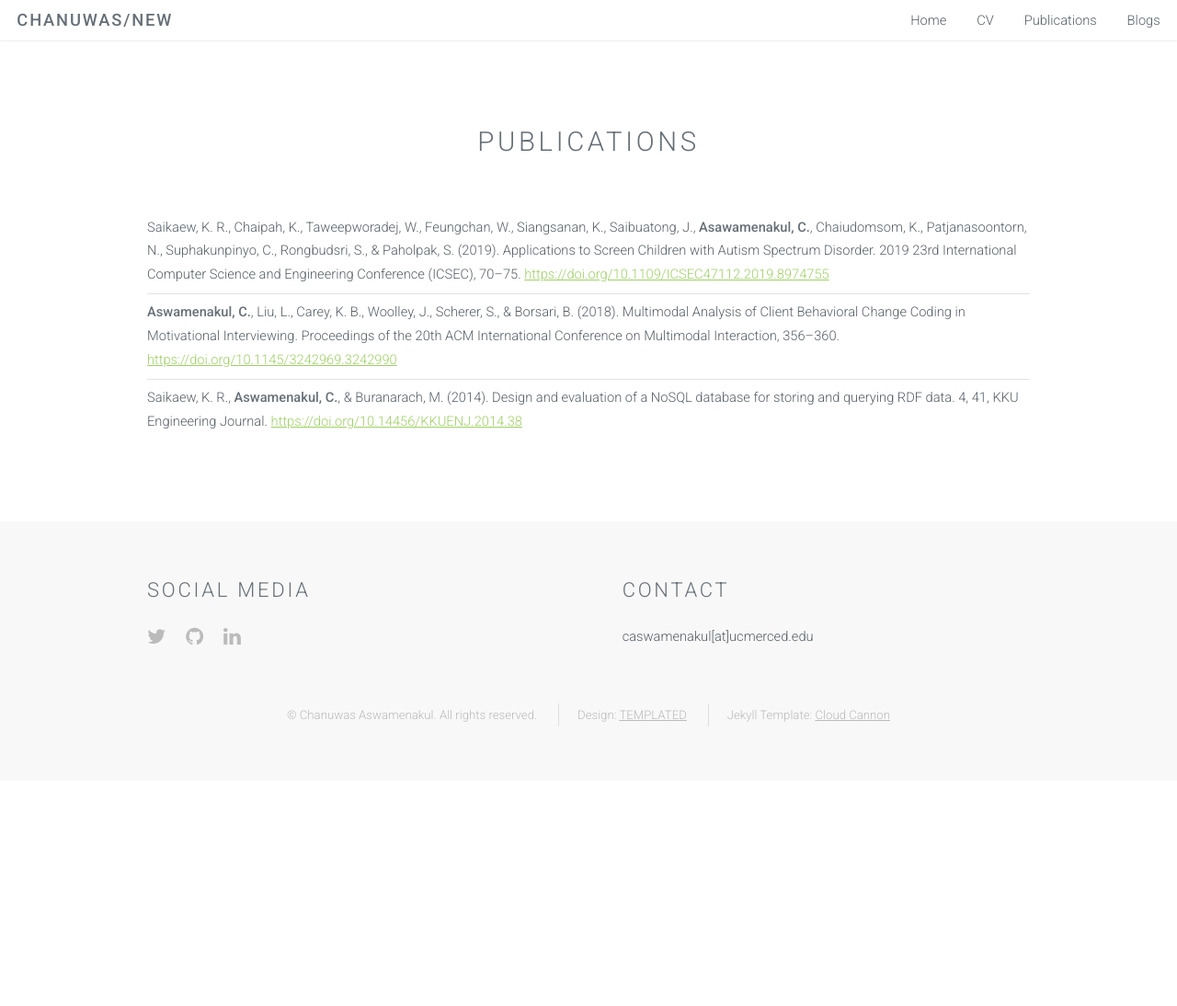
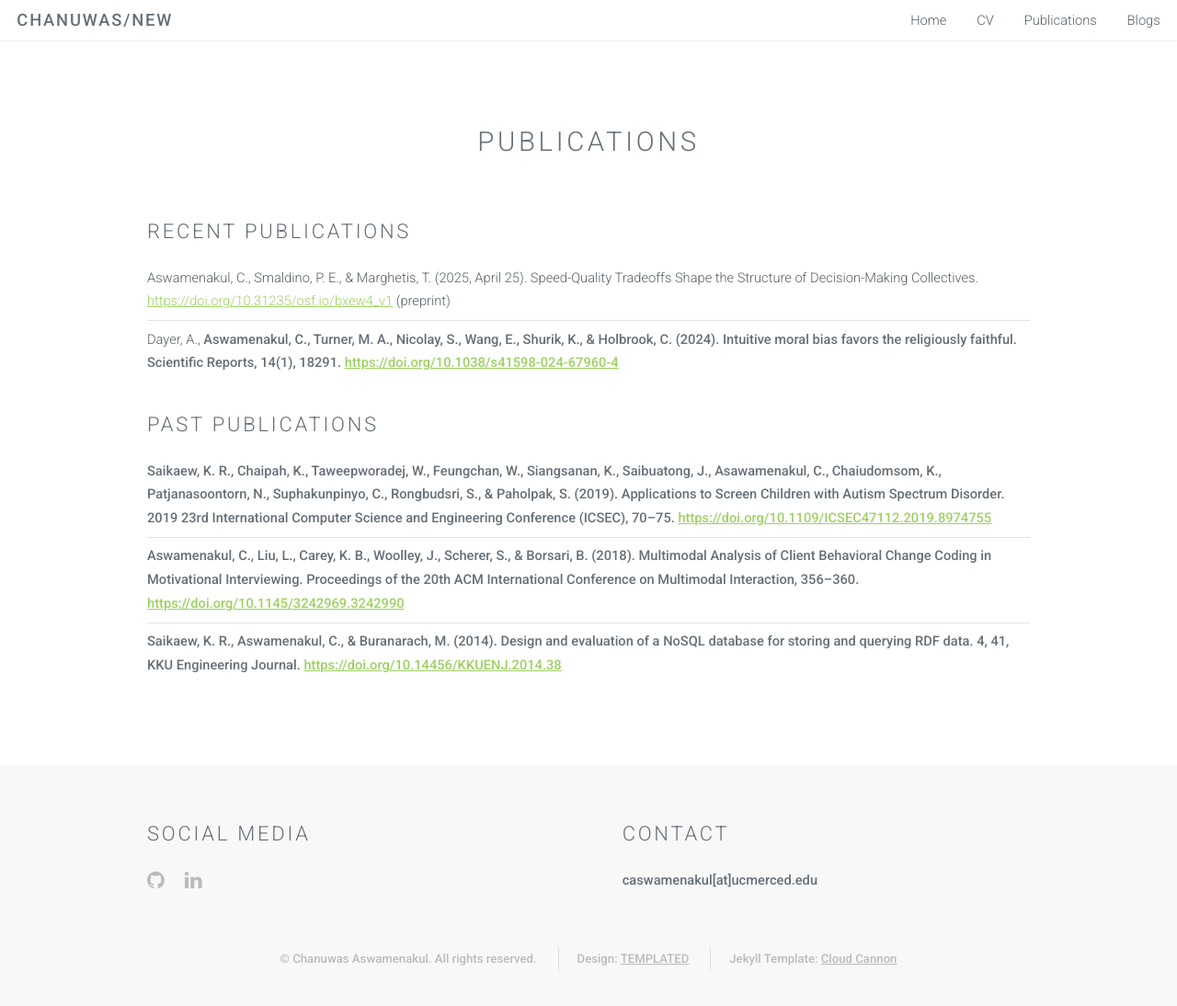
Before and after one commit to chasnew/chasnew.github.io, a Jekyll site: the page built from publication.html, in a window 1280 px wide and 1114 px high. Shown: the top 1094 px of the window at 92% size. Built offline with Jekyll 4.4.1, drawn with Linux system fonts in a browser that asks for light colours.

Commit message:
Work update

```diff
--- a/_includes/footer.html
+++ b/_includes/footer.html
@@ -5,7 +5,6 @@
             <div class="6u">
                 <h2>Social media</h2>
                 <ul class="icons">
-                    <li><a href="https://twitter.com/chas_new" class="icon fa-twitter"><span class="label">Twitter</span></a></li>
                     <li><a href="https://github.com/chasnew" class="icon fa-github"><span class="label">Github</span></a></li>
                     <li><a href="https://www.linkedin.com/in/chanuwas-aswamenakul-20b6bb104/" class="icon fa-linkedin"><span class="label">LinkedIn</span></a></li>
                 </ul>
--- a/index.html
+++ b/index.html
@@ -13,7 +13,7 @@ layout: landing-page
 	            		<div class="8u">
 					        <section>
 					            <h2>What I do</h2>
-					            <p>I study emergence of social inequality, how inequality influences human behaviors, and belief dynamics in society. The tools that I deploy include computational modeling, such as dynamical system and agent-based models, and observational data of the real-world.</p>
+					            <p>I study collective decision-making, institutional arrangements, and the relationship between social dynamics and institutional changes. The tools that I deploy include computational modeling, such as dynamical system and agent-based models, and observational data of the real-world.</p>
 
 					            <h2>Past experience</h2>
 					            <p>Prior to my current PhD program, I worked as a data scientist at a consulting firm in Bangkok. I also completed my Master's program in computer science at University of Souther California with a research project on utilizing machine learning with multimodal behavioral data to facilitate the annotation of utterances in psychotherapy sessions.</p>
--- a/publication.html
+++ b/publication.html
@@ -9,6 +9,12 @@ layout: default
     </header>
     <div class="container">
         <section>
+            <h2>Recent Publications</h2>
+            <ul class="alt">
+                <li>Aswamenakul, C., Smaldino, P. E., & Marghetis, T. (2025, April 25). Speed-Quality Tradeoffs Shape the Structure of Decision-Making Collectives. <a href=https://doi.org/10.31235/osf.io/bxew4_v1>https://doi.org/10.31235/osf.io/bxew4_v1</a> (preprint)</li>
+                <li>Dayer, A., <b>Aswamenakul, C.<b>, Turner, M. A., Nicolay, S., Wang, E., Shurik, K., & Holbrook, C. (2024). Intuitive moral bias favors the religiously faithful. Scientific Reports, 14(1), 18291. <a href="https://doi.org/10.1038/s41598-024-67960-4">https://doi.org/10.1038/s41598-024-67960-4</a></li>
+            </ul>
+            <h2>Past Publications</h2>
             <ul class="alt">
                 <li>Saikaew, K. R., Chaipah, K., Taweepworadej, W., Feungchan, W., Siangsanan, K., Saibuatong, J., <b>Asawamenakul, C.</b>, Chaiudomsom, K., Patjanasoontorn, N., Suphakunpinyo, C., Rongbudsri, S., &amp; Paholpak, S. (2019). Applications to Screen Children with Autism Spectrum Disorder. 2019 23rd International Computer Science and Engineering Conference (ICSEC), 70–75. <a href="https://doi.org/10.1109/ICSEC47112.2019.8974755">https://doi.org/10.1109/ICSEC47112.2019.8974755</a></li>
                 <li><b>Aswamenakul, C.</b>, Liu, L., Carey, K. B., Woolley, J., Scherer, S., &amp; Borsari, B. (2018). Multimodal Analysis of Client Behavioral Change Coding in Motivational Interviewing. Proceedings of the 20th ACM International Conference on Multimodal Interaction, 356–360. <a href="https://doi.org/10.1145/3242969.3242990">https://doi.org/10.1145/3242969.3242990</a></li>
```
